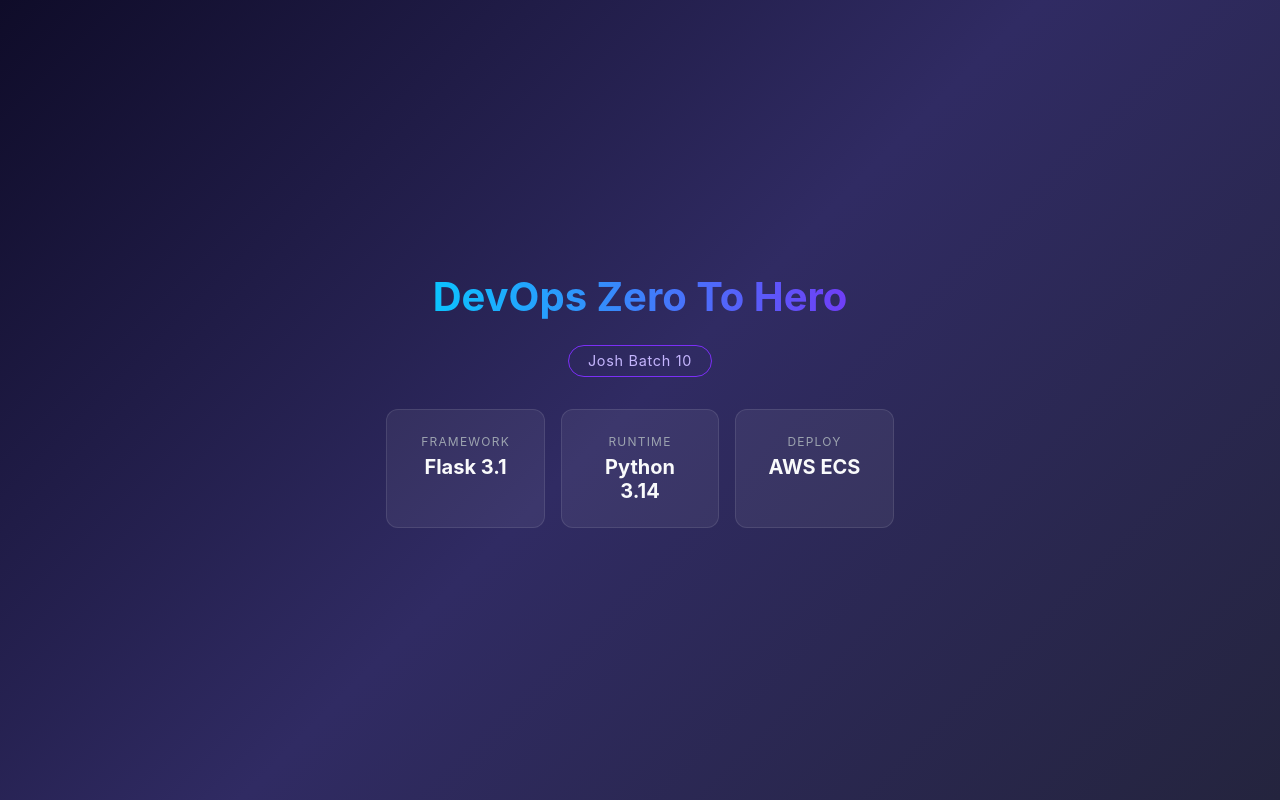
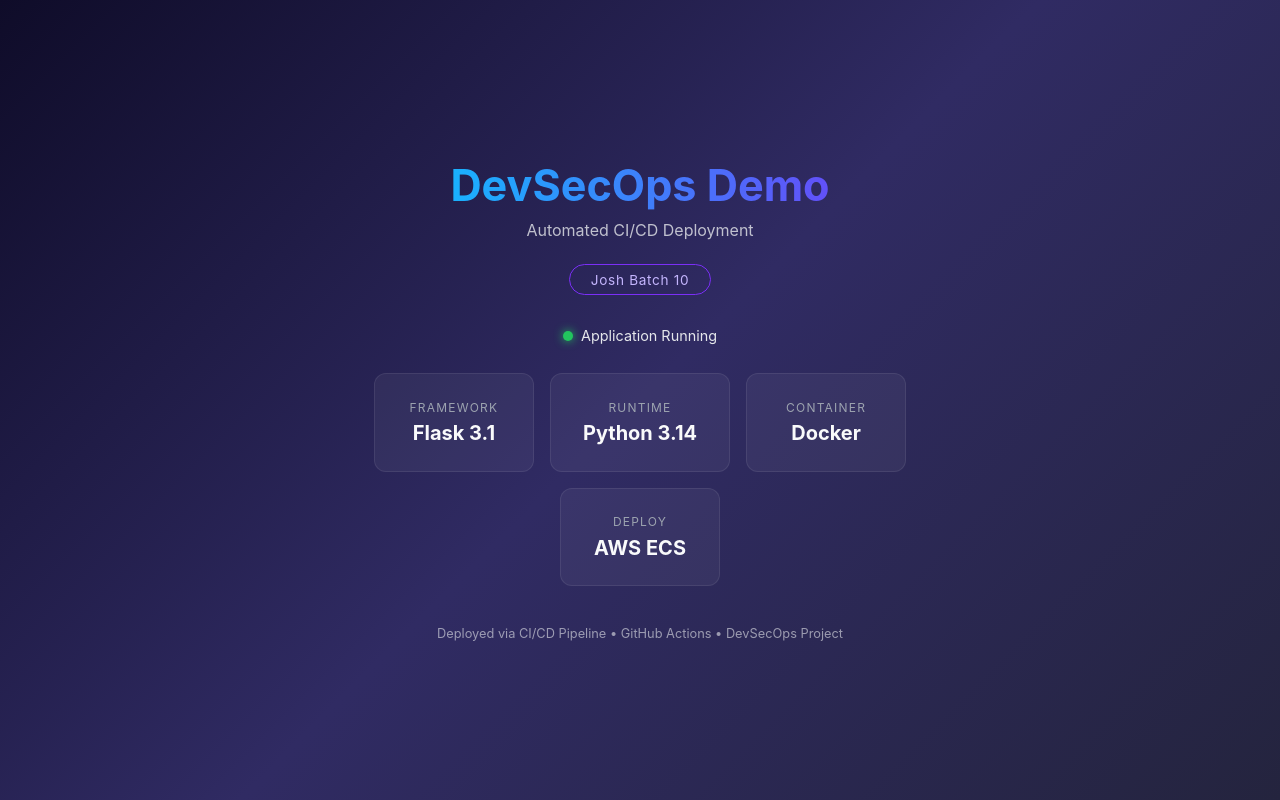
Before and after one commit to bhutesoham/github-actions-practice, a Flask app: page / in a window 1280 px wide. Run offline with Flask 3, Linux system fonts and the light colour scheme.

Commit message:
Added new code

```diff
--- a/templates/index.html
+++ b/templates/index.html
@@ -3,13 +3,15 @@
   <head>
     <meta charset="UTF-8" />
     <meta name="viewport" content="width=device-width, initial-scale=1.0" />
-    <title>DevOps Zero To Hero (USA Edition)</title>
+    <title>DevSecOps Demo Deployment</title>
+
     <style>
       * {
         margin: 0;
         padding: 0;
         box-sizing: border-box;
       }
+
       body {
         min-height: 100vh;
         display: flex;
@@ -19,44 +21,78 @@
         font-family:
           -apple-system, BlinkMacSystemFont, "Segoe UI", Roboto, Helvetica,
           Arial, sans-serif;
-        color: #e0e0e0;
+        color: #e5e7eb;
       }
+
       .container {
         text-align: center;
-        padding: 2rem;
-        max-width: 640px;
+        padding: 2.5rem;
+        max-width: 720px;
       }
+
       h1 {
-        font-size: 2.5rem;
-        margin-bottom: 0.5rem;
+        font-size: 2.7rem;
+        margin-bottom: 0.6rem;
         background: linear-gradient(90deg, #00d2ff, #7b2ff7);
         -webkit-background-clip: text;
         -webkit-text-fill-color: transparent;
       }
+
+      .subtitle {
+        opacity: 0.8;
+        margin-bottom: 1.5rem;
+      }
+
       .badge {
         display: inline-block;
-        margin: 1rem 0 2rem;
-        padding: 0.4rem 1.2rem;
+        padding: 0.4rem 1.3rem;
+        border-radius: 999px;
         border: 1px solid #7b2ff7;
-        border-radius: 999px;
+        color: #c4b5fd;
+        font-size: 0.85rem;
+        letter-spacing: 0.05em;
+        margin-bottom: 2rem;
+      }
+
+      .status {
+        display: flex;
+        align-items: center;
+        justify-content: center;
+        gap: 0.5rem;
+        margin-bottom: 1.8rem;
         font-size: 0.9rem;
-        color: #c4b5fd;
-        letter-spacing: 0.05em;
       }
+
+      .dot {
+        width: 10px;
+        height: 10px;
+        border-radius: 50%;
+        background: #22c55e;
+        box-shadow: 0 0 10px #22c55e;
+      }
+
       .cards {
         display: flex;
         gap: 1rem;
         justify-content: center;
         flex-wrap: wrap;
       }
+
       .card {
-        background: rgba(255, 255, 255, 0.06);
-        border: 1px solid rgba(255, 255, 255, 0.1);
+        background: rgba(255, 255, 255, 0.05);
+        border: 1px solid rgba(255, 255, 255, 0.08);
         border-radius: 12px;
-        padding: 1.5rem 1.8rem;
-        min-width: 150px;
-        flex: 1;
+        padding: 1.6rem 2rem;
+        min-width: 160px;
+        transition: all 0.25s ease;
       }
+
+      .card:hover {
+        transform: translateY(-6px);
+        border-color: #7b2ff7;
+        box-shadow: 0 10px 25px rgba(0, 0, 0, 0.35);
+      }
+
       .card span {
         display: block;
         font-size: 0.75rem;
@@ -65,30 +101,57 @@
         color: #9ca3af;
         margin-bottom: 0.4rem;
       }
+
       .card strong {
         font-size: 1.25rem;
         color: #f9fafb;
       }
+
+      .footer {
+        margin-top: 2.5rem;
+        font-size: 0.8rem;
+        opacity: 0.6;
+      }
     </style>
   </head>
+
   <body>
     <div class="container">
-      <h1>DevOps Zero To Hero</h1>
+      <h1>DevSecOps Demo</h1>
+      <p class="subtitle">Automated CI/CD Deployment</p>
+
       <div class="badge">Josh Batch 10</div>
+
+      <div class="status">
+        <div class="dot"></div>
+        <span>Application Running</span>
+      </div>
+
       <div class="cards">
         <div class="card">
           <span>Framework</span>
           <strong>Flask 3.1</strong>
         </div>
+
         <div class="card">
           <span>Runtime</span>
           <strong>Python 3.14</strong>
         </div>
+
+        <div class="card">
+          <span>Container</span>
+          <strong>Docker</strong>
+        </div>
+
         <div class="card">
           <span>Deploy</span>
           <strong>AWS ECS</strong>
         </div>
       </div>
+
+      <div class="footer">
+        Deployed via CI/CD Pipeline • GitHub Actions • DevSecOps Project
+      </div>
     </div>
   </body>
 </html>
```
